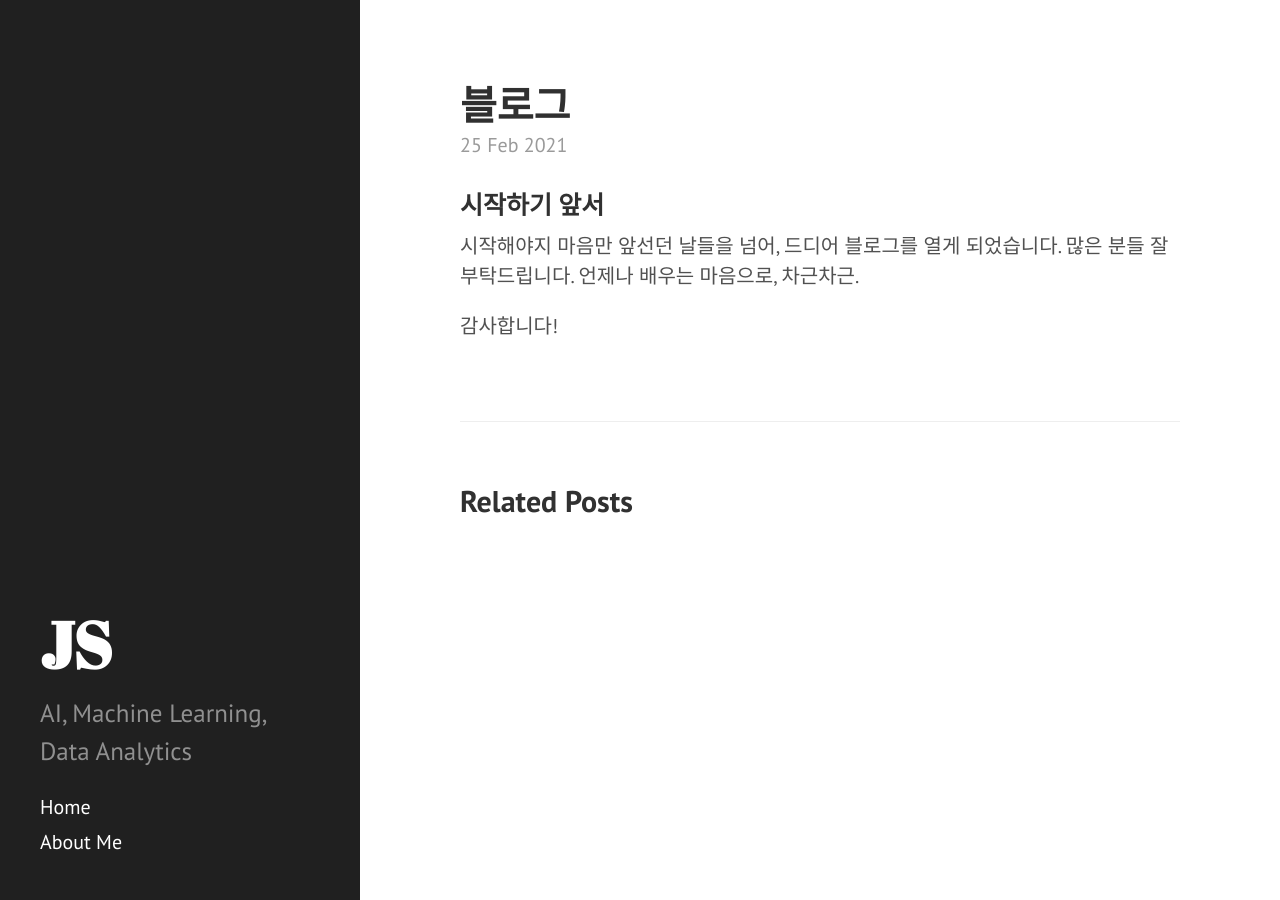
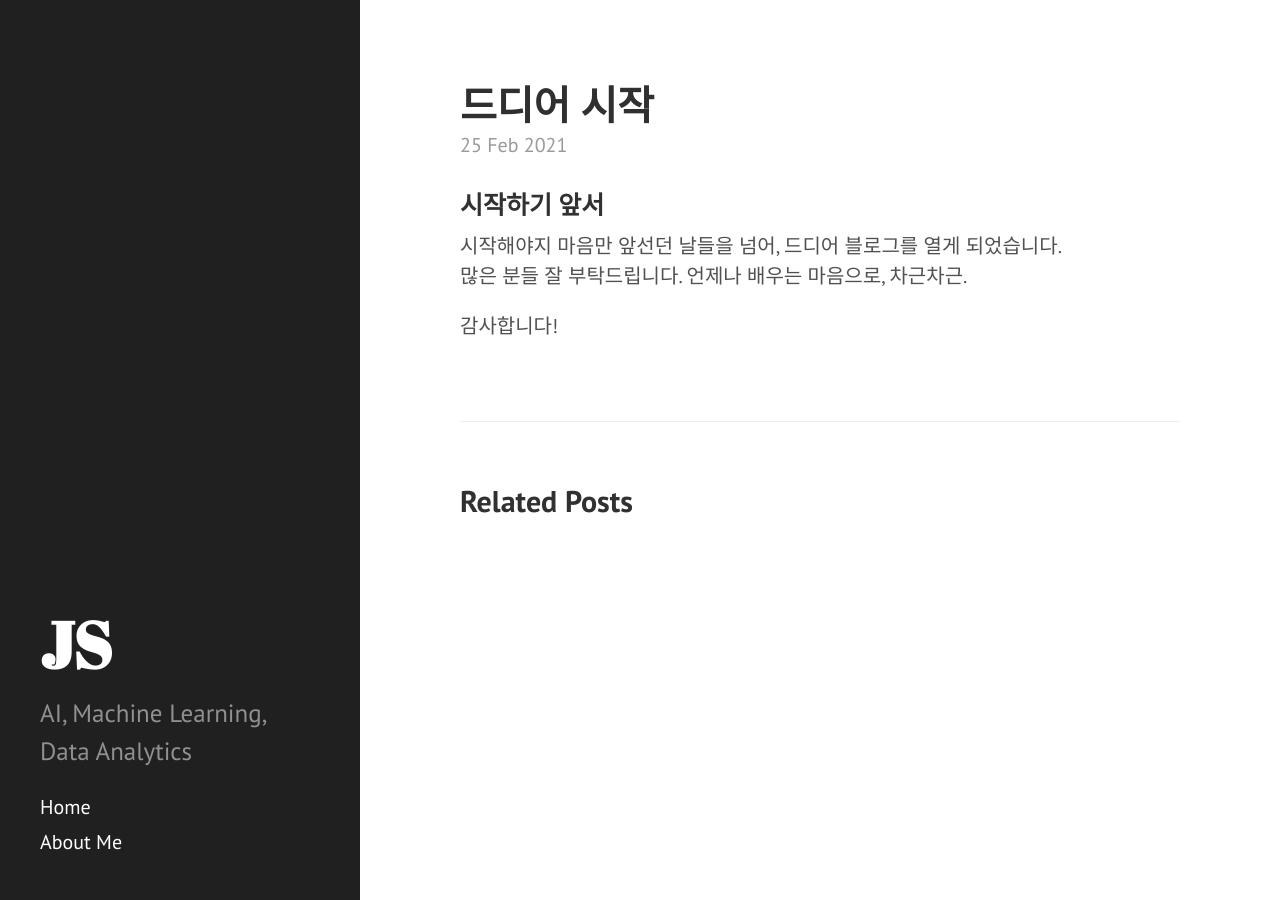
Before and after one commit to jisoo920/jisoo.github.io, a Jekyll site: the page built from _posts/2021-02-25-드디어 시작.md, in a window 1280 px wide. Built offline with Jekyll 4.4.1, drawn with Linux system fonts in a browser that asks for light colours.

Commit message:
Update 2021-02-25-드디어 시작.md

```diff
--- a/_posts/2021-02-25-드디어 시작.md
+++ b/_posts/2021-02-25-드디어 시작.md
@@ -1,11 +1,11 @@
 ---
 layout: post
-title: 블로그
+title: 드디어 시작
 ---
 
 ### 시작하기 앞서
 
-시작해야지 마음만 앞선던 날들을 넘어, 드디어 블로그를 열게 되었습니다. 많은 분들 잘 부탁드립니다.
+시작해야지 마음만 앞선던 날들을 넘어, 드디어 블로그를 열게 되었습니다. <br>많은 분들 잘 부탁드립니다.
 언제나 배우는 마음으로, 차근차근.
 
 감사합니다!
```
